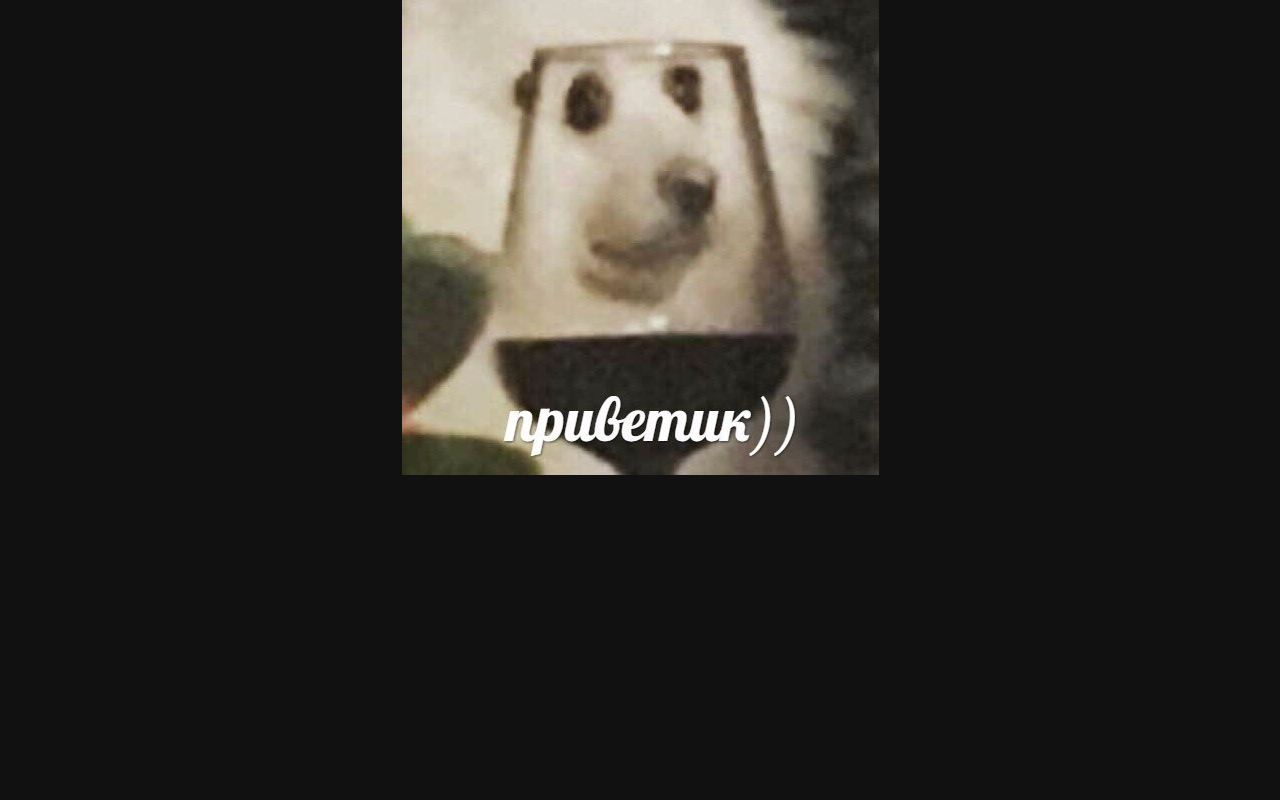
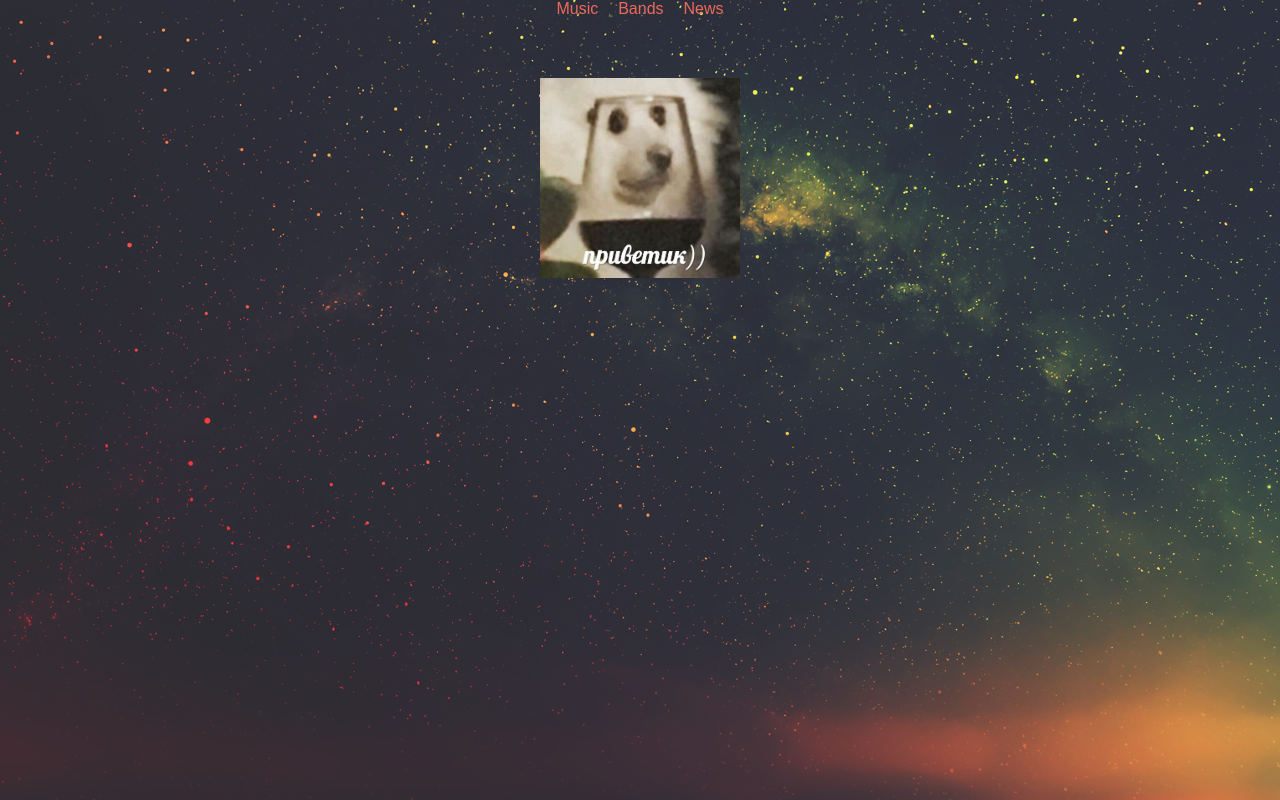
Before and after one commit to maximwow70/andromeda, an Angular app in the folder frontend/andromeda/: page /#/home in a window 1280 px wide. Built offline with nearby package versions, Linux system fonts and the light colour scheme.

Commit message:
[AN--PARALLAX] Provide background for home page.

```diff
--- /dev/null
+++ b/frontend/andromeda/src/app/_ui/an--colors/an--colors.scss
@@ -0,0 +1,8 @@
+$an--color--dark: #3E4348;
+
+// $an--color--blue-light: #cff09e;
+// $an--color--blue-medium: #a8dba8;
+// $an--color--blue-regular: #79bd9a;
+// $an--color--blue-dark: #3b8686;
+
+$an--color--pink: #EC6A5C;
--- /dev/null
+++ b/frontend/andromeda/src/app/_ui/an--fonts/an--fonts.scss
@@ -0,0 +1 @@
+$an--font--regular: Arial, Helvetica, sans-serif;
--- /dev/null
+++ b/frontend/andromeda/src/app/_ui/an--parallax/an--parallax.component.html
@@ -0,0 +1 @@
+<div class="an--parallax"></div>
--- /dev/null
+++ b/frontend/andromeda/src/app/_ui/an--parallax/an--parallax.component.scss
@@ -0,0 +1,16 @@
+@import "../an--ui.scss";
+
+.an--parallax {
+    z-index: -1;
+    position: fixed;
+    top: 0;
+    right: 0;
+    bottom: 0;
+    left: 0;
+
+    background-color: $an--color--dark;
+    background-image: url("../../../assets/background.png");
+    background-position: center;
+    background-repeat: no-repeat;
+    background-size: cover;
+}
--- /dev/null
+++ b/frontend/andromeda/src/app/_ui/an--parallax/an--parallax.component.ts
@@ -0,0 +1,15 @@
+import { Component, OnInit } from '@angular/core';
+
+@Component({
+	selector: 'an--parallax',
+	templateUrl: './an--parallax.component.html',
+	styleUrls: ['./an--parallax.component.scss']
+})
+export class AnParallaxComponent implements OnInit {
+
+	constructor() { }
+
+	ngOnInit() {
+	}
+
+}
--- /dev/null
+++ b/frontend/andromeda/src/app/_ui/an--ui.scss
@@ -0,0 +1,2 @@
+@import "./an--colors/an--colors.scss";
+@import "./an--fonts/an--fonts.scss";
--- a/frontend/andromeda/src/app/an--home/an--home.component.html
+++ b/frontend/andromeda/src/app/an--home/an--home.component.html
@@ -1,5 +1,20 @@
-<div style="text-align:center">
-	<p>
-		<img src="../assets/test-image.jpg" alt="">
-	</p>
+<div class="an--home">
+	<nav class="an--home--navigation">
+		<ul class="an--home--navigation-item-list">
+			<li class="an--home--navigation-item">
+				Music
+			</li>
+			<li class="an--home--navigation-item">
+				Bands
+			</li>
+			<li class="an--home--navigation-item">
+				News
+			</li>
+		</ul>
+	</nav>
+	<img class="an--home--photo" src="../assets/test-image.jpg" alt="">
+
+	<div class="an--home--parallax">
+		<an--parallax></an--parallax>
+	</div>
 </div>
--- a/frontend/andromeda/src/app/an--home/an--home.component.scss
+++ b/frontend/andromeda/src/app/an--home/an--home.component.scss
@@ -0,0 +1,30 @@
+@import "../_ui/an--ui.scss";
+
+.an--home {
+
+    color: $an--color--pink;
+    font-family: $an--font--regular;
+    text-align: center;
+
+    &--photo {
+        width: 200px;
+        height: 200px;
+    }
+
+    &--navigation {
+        margin-bottom: 50px;
+    }
+
+    &--navigation-item-list {
+        display: flex;
+        flex-direction: row;
+        align-items: center;
+        justify-content: center;
+
+        list-style: none;
+    }
+
+    &--navigation-item {
+        margin: 0 10px 10px 10px;
+    }
+}
--- a/frontend/andromeda/src/app/app.module.ts
+++ b/frontend/andromeda/src/app/app.module.ts
@@ -5,11 +5,13 @@ import { AppRoutingModule } from './app-routing.module';
 import { AppComponent } from './app.component';
 import { AnHomeComponent } from './an--home/an--home.component';
 import { LocationStrategy, HashLocationStrategy } from '@angular/common';
+import { AnParallaxComponent } from './_ui/an--parallax/an--parallax.component';
 
 @NgModule({
   declarations: [
     AppComponent,
-    AnHomeComponent
+    AnHomeComponent,
+    AnParallaxComponent
   ],
   imports: [
     BrowserModule,
--- a/frontend/andromeda/src/index.html
+++ b/frontend/andromeda/src/index.html
@@ -16,9 +16,6 @@
 		body, html {
 			width: 100%;
 			height: 100%;
-			background-color: #111;
-
-			color: #fff;
 			font-family: Arial, Helvetica, sans-serif;
 		}
 
@@ -28,7 +25,6 @@
 			left: 0;
 			right: 0;
 			bottom: 0;
-			background-color: #111;
 		}
 
 		.an--loader {
@@ -40,7 +36,7 @@
 			width: 70px;
 			height: 70px;
 			border-radius: 50%;
-			background-color: #fff;
+			background-color: #EC6A5C;
 
 			opacity: 0.7;
 		}
@@ -55,7 +51,7 @@
 			width: 100%;
 			height: 100%;
 			border-radius: 50%;
-			background-color: #fff;
+			background-color: #EC6A5C;
 
 			opacity: 0.6;
 
@@ -72,7 +68,7 @@
 			width: 100%;
 			height: 100%;
 			border-radius: 50%;
-			background-color: #fff;
+			background-color: #EC6A5C;
 
 			opacity: 0.4;
 
--- a/frontend/andromeda/src/styles.scss
+++ b/frontend/andromeda/src/styles.scss
@@ -1,5 +1,11 @@
+@import "./app/_ui/an--ui.scss";
+
 * {
     margin: 0;
     padding: 0;
     border: 0;
 }
+
+body {
+    font-family: $an--font--regular;
+}
```
Also changed, not shown: frontend/andromeda/src/assets/background.png (added), 1 other file (tests, documents, lock files or other folders).
